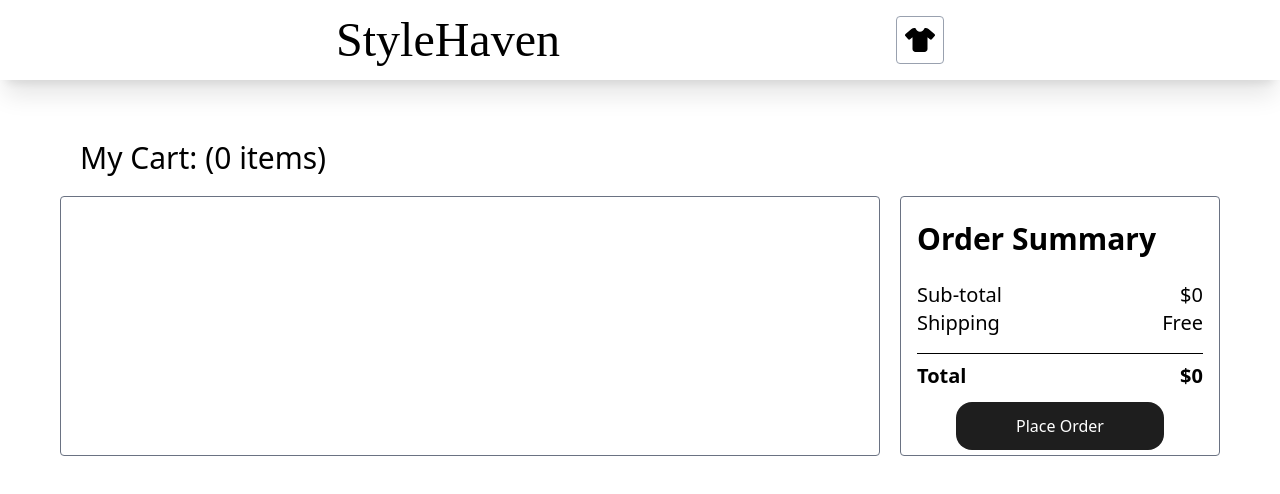
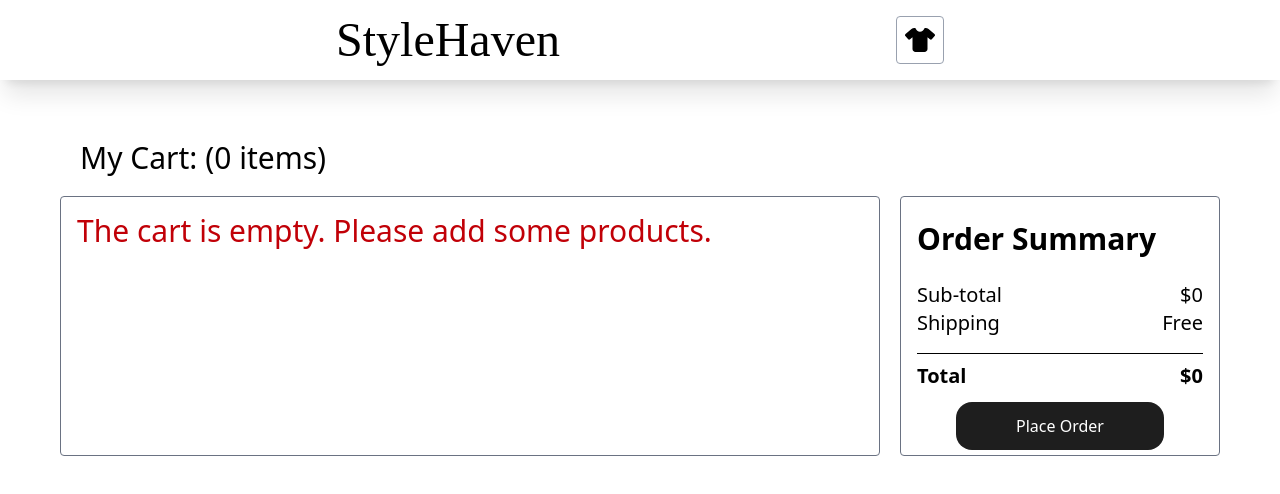
Before and after one commit to Harsimrankaur2004/StyleHaven, a React (Vite) app: page /cart in a window 1280 px wide. Shown: the top 494 px of the page. Built offline with nearby package versions, Linux system fonts and the light colour scheme; a web font is replaced by a local one.

Commit message:
Add message for empty cart

```diff
--- a/src/pages/Cart/CartContext.jsx
+++ b/src/pages/Cart/CartContext.jsx
@@ -4,8 +4,10 @@ const CartContext = createContext();
 
 export const CartProvider = ({ children }) => {
   const [cart, setCart] = useState([]);
+  const [ cartEmpty, setCartEmpty] = useState(true)
 
   const addToCart = (product) => {
+    setCartEmpty(false)
     setCart((prevCart) => {
       const existingItem = prevCart.find((item) => item.id === product.id);
 
@@ -47,6 +49,9 @@ export const CartProvider = ({ children }) => {
 
   const removeItem = (id) => {
     setCart((prevCart) => prevCart.filter((item) => item.id !== id));
+    if(cart.length <= 1) {
+      setCartEmpty(true)
+    }
   };
 
   const totalPrice = () => {
@@ -67,6 +72,7 @@ export const CartProvider = ({ children }) => {
         decreaseQty,
         removeItem,
         totalPrice,
+        cartEmpty
       }}
     >
       {children}
--- a/src/pages/Cart/CartItem.jsx
+++ b/src/pages/Cart/CartItem.jsx
@@ -21,7 +21,7 @@ useEffect(() => {
             <img
               className="w-full h-full object-contain"
               src={item.img}
-              alt=""
+              alt="product image"
             />
           </div>
           <div className="ml-3">
--- a/src/pages/Cart/CartItems.jsx
+++ b/src/pages/Cart/CartItems.jsx
@@ -1,9 +1,15 @@
+import { useState } from 'react'
 import CartItem from './CartItem'
+import EmptyCartMessage from './EmptyCartMessage'
+import { useCart } from './CartContext'
 
 const CartItems = () => {
+  const {cartEmpty} = useCart()
   return (
     <div className='p-4 border flex-1 border-gray-500 rounded'>
-      <CartItem />
+      {cartEmpty ? <EmptyCartMessage /> : <CartItem />}
+
+
     </div>
   )
 }
--- /dev/null
+++ b/src/pages/Cart/EmptyCartMessage.jsx
@@ -0,0 +1,11 @@
+import React from 'react'
+
+const EmptyCartMessage = () => {
+  return (
+    <div className='text-3xl text-red-700'>
+      The cart is empty. Please add some products.
+    </div>
+  )
+}
+
+export default EmptyCartMessage
```
